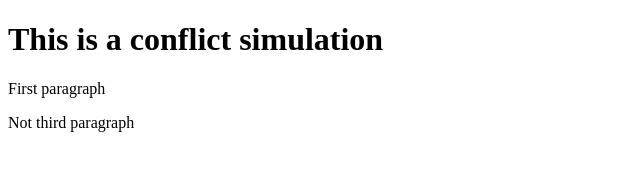
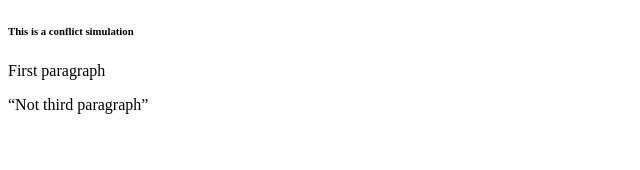
Before and after one commit to etumj/moreCode, a plain HTML site: page index.html in a window 1280 px wide. Shown: the whole page, without its empty margins (0-640 px from the left). Drawn offline with Linux system fonts and the light colour scheme.

Commit message:
changed elements

```diff
--- a/index.html
+++ b/index.html
@@ -5,8 +5,8 @@
     </head>
 
     <body>
-        <h1>This is a conflict simulation</h1>
+        <h6>This is a conflict simulation</h6>
         <p>First paragraph</p>
-        <p>Not third paragraph</p>
+        <q>Not third paragraph</q>
     </body>
 </html>
```
